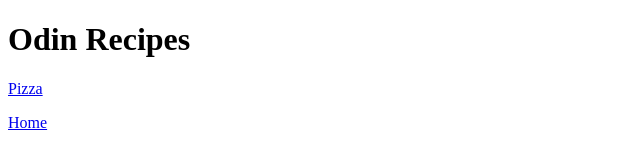
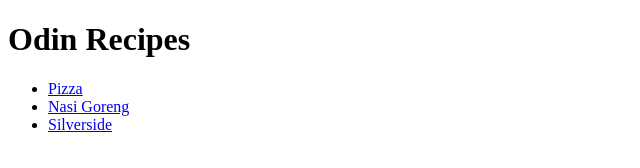
Before and after one commit to sappho-anaktoria/odin-recipes, a plain HTML site: page index.html in a window 1280 px wide. Shown: the whole page, without its empty margins (0-640 px from the left). Drawn offline with Linux system fonts and the light colour scheme.

Commit message:
Added links to second and third recipes

```diff
--- a/index.html
+++ b/index.html
@@ -6,6 +6,8 @@
     </head>
 <body>
     <h1>Odin Recipes</h1>
-    <p><a href="./recipes/pizza.html">Pizza</a></p>
-    <p><a href="./index.html">Home</a></p>
+    <ul>
+        <li><a href="./recipes/pizza.html">Pizza</a></li>
+        <li><a href="./recipes/nasi-goreng.html">Nasi Goreng</a></li>
+        <li><a href="./recipes/silverside.html">Silverside</a></li>
 </body>
```
